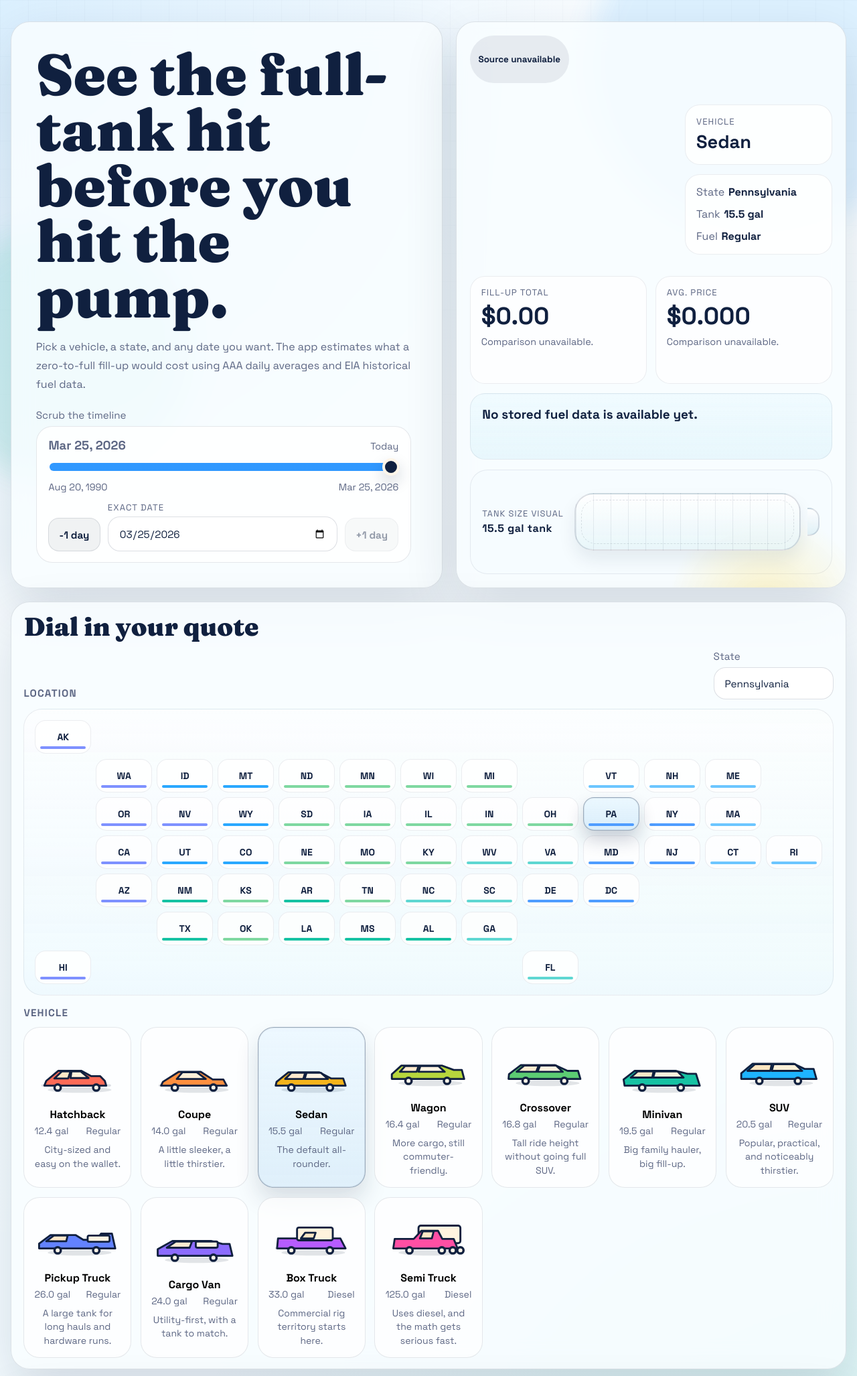
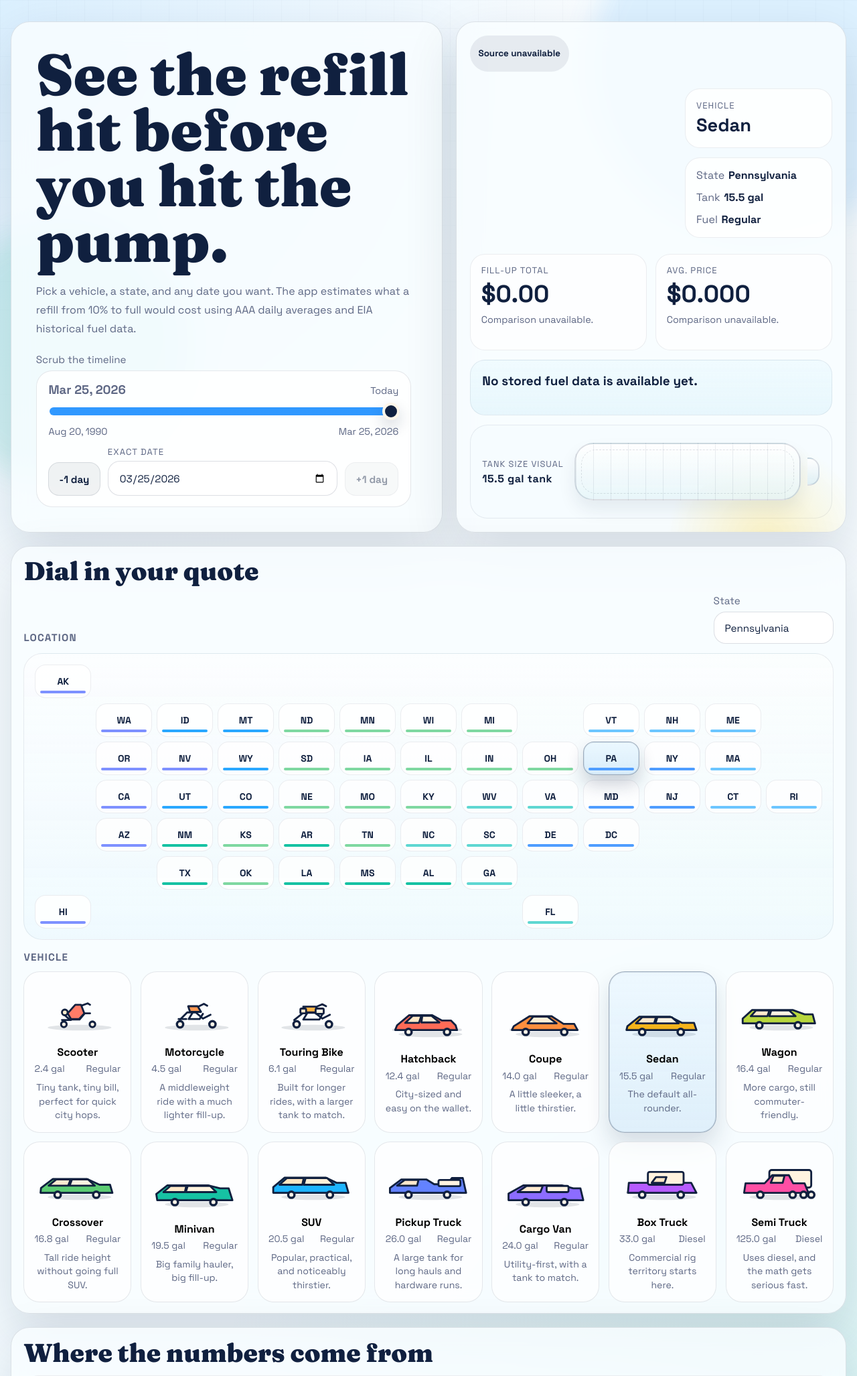
Before and after one commit to dipengupta/tank-candy, a Flask app: page / in a window 1280 px wide. Shown: the top 2054 px of the page at 67% size. Run offline with Flask 3, Linux system fonts and the light colour scheme; data that the repository does not hold is empty; some libraries are stand-ins or nearby versions.

Commit message:
added motorcycles

```diff
--- a/docker-compose.yml
+++ b/docker-compose.yml
@@ -1,14 +1,14 @@
 services:
   web:
     build: .
-    command: flask --app app run --host=0.0.0.0 --port=5000 --debug
+    command: sh /app/container-web.sh
     environment:
       FLASK_DEBUG: "1"
       DATABASE_PATH: /app/runtime-data/fuel_prices.db
       SEED_DATA_PATH: /app/data/seed_fuel_data.json
       APP_TIMEZONE: America/New_York
     ports:
-      - "5000:5000"
+      - "5001:5000"
     volumes:
       - .:/app
       - fuel_data:/app/runtime-data
--- a/fuel_domain.py
+++ b/fuel_domain.py
@@ -169,6 +169,36 @@ class VehicleSpec:
 
 VEHICLES = [
     VehicleSpec(
+        id="scooter",
+        name="Scooter",
+        label="City scooter",
+        tank_capacity=2.4,
+        fuel_type="regular",
+        accent="#ff7c68",
+        tagline="Tiny tank, tiny bill, perfect for quick city hops.",
+        silhouette="scooter",
+    ),
+    VehicleSpec(
+        id="motorcycle",
+        name="Motorcycle",
+        label="Standard bike",
+        tank_capacity=4.5,
+        fuel_type="regular",
+        accent="#ff9852",
+        tagline="A middleweight ride with a much lighter fill-up.",
+        silhouette="motorcycle",
+    ),
+    VehicleSpec(
+        id="touring_bike",
+        name="Touring Bike",
+        label="Touring bike",
+        tank_capacity=6.1,
+        fuel_type="regular",
+        accent="#ffb347",
+        tagline="Built for longer rides, with a larger tank to match.",
+        silhouette="touring_bike",
+    ),
+    VehicleSpec(
         id="hatchback",
         name="Hatchback",
         label="Compact hatch",
--- a/fuel_service.py
+++ b/fuel_service.py
@@ -34,6 +34,9 @@ class QuoteSource:
 
 
 class FuelDataService:
+    STARTING_TANK_LEVEL = 0.10
+    REFILL_SHARE = 1.0 - STARTING_TANK_LEVEL
+
     def __init__(self, repository: FuelRepository):
         self.repository = repository
 
@@ -95,7 +98,8 @@ class FuelDataService:
             requested_date=requested_date,
             fuel_type=fuel_type,
         )
-        total_cost = round(price_info["price_per_gallon"] * vehicle.tank_capacity, 2)
+        gallons_to_fill = vehicle.tank_capacity * self.REFILL_SHARE
+        total_cost = round(price_info["price_per_gallon"] * gallons_to_fill, 2)
 
         return {
             "requestedDate": requested_date.isoformat(),
@@ -106,10 +110,13 @@ class FuelDataService:
             },
             "vehicle": vehicle.as_dict(),
             "fuelType": vehicle.fuel_type,
+            "startingFuelLevel": self.STARTING_TANK_LEVEL,
+            "fillShare": self.REFILL_SHARE,
             "tankCapacityGallons": vehicle.tank_capacity,
+            "gallonsToFill": round(gallons_to_fill, 2),
             "pricePerGallon": price_info["price_per_gallon"],
             "totalCost": total_cost,
-            "headline": self._build_headline(vehicle.name, vehicle.fuel_type, state_code, total_cost),
+            "headline": self._build_headline(vehicle.name, state_code, total_cost),
             "source": price_info["source"].as_dict(),
             "dateNote": price_info["date_note"],
             "isEstimated": price_info["is_estimated"],
@@ -294,12 +301,12 @@ class FuelDataService:
         return max(0.72, min(1.35, multiplier))
 
     @staticmethod
-    def _build_headline(
-        vehicle_name: str, fuel_type: str, state_code: str, total_cost: float
-    ) -> str:
-        label = "fill-up" if fuel_type == "regular" else "diesel fill-up"
+    def _build_headline(vehicle_name: str, state_code: str, total_cost: float) -> str:
         state_name = STATE_INFO[state_code]["name"]
-        return f"A full {vehicle_name.lower()} {label} in {state_name} is about ${total_cost:,.2f}."
+        return (
+            f"Refilling a {vehicle_name.lower()} from 10% to full in "
+            f"{state_name} is about ${total_cost:,.2f}."
+        )
 
     @staticmethod
     def _weekly_note(requested_date: date, target_week: date) -> str:
--- a/static/app.js
+++ b/static/app.js
@@ -391,22 +391,22 @@ function buildHeroSummary(quote, todayQuote) {
     return quote.headline;
   }
 
-  const fillupLabel = quote.fuelType === "diesel" ? "diesel fill-up" : "fill-up";
   const priceDelta = todayQuote.totalCost - quote.totalCost;
   const amount = formatCurrency(Math.abs(priceDelta));
   const requestedDateLabel = formatLongDate(quote.requestedDate);
+  const refillContext = `Refilling a ${quote.vehicle.name.toLowerCase()} from 10% to full in ${quote.requestedState.name}`;
 
   if (Math.abs(priceDelta) < 0.005) {
-    return `A full ${quote.vehicle.name.toLowerCase()} ${fillupLabel} in ${quote.requestedState.name} was about ${formatCurrency(quote.totalCost)} on ${requestedDateLabel}, about the same as today.`;
+    return `${refillContext} was about ${formatCurrency(quote.totalCost)} on ${requestedDateLabel}, about the same as today.`;
   }
 
   const comparisonWord = priceDelta > 0 ? "cheaper" : "more expensive";
-  return `A full ${quote.vehicle.name.toLowerCase()} ${fillupLabel} in ${quote.requestedState.name} was about ${formatCurrency(quote.totalCost)} on ${requestedDateLabel}, about ${amount} ${comparisonWord} than today.`;
+  return `${refillContext} was about ${formatCurrency(quote.totalCost)} on ${requestedDateLabel}, about ${amount} ${comparisonWord} than today.`;
 }
 
 function renderComparison(quote, todayQuote) {
   if (quote.requestedDate === bootstrap.defaults.maxDate) {
-    totalCostDelta.textContent = "This is today's tank total.";
+    totalCostDelta.textContent = "This is today's tank total, assuming the tank starts at 10% full.";
     pricePerGallonDelta.textContent = "This is today's price per gallon.";
     return;
   }
@@ -421,7 +421,7 @@ function renderComparison(quote, todayQuote) {
   const totalDelta = quote.totalCost - todayQuote.totalCost;
 
   pricePerGallonDelta.textContent = buildDeltaLine(gallonDelta, 3, "gallon");
-  totalCostDelta.textContent = buildDeltaLine(totalDelta, 2, "tank");
+  totalCostDelta.textContent = buildDeltaLine(totalDelta, 2, "refill");
 }
 
 function buildHeroBadgeText(quote) {
@@ -453,11 +453,11 @@ function buildDeltaLine(value, decimals, unit) {
   if (Math.abs(value) < 0.005) {
     return unit === "gallon"
       ? "About the same per gallon as today."
-      : "About the same per tank as today.";
+      : "About the same for this refill as today.";
   }
   return unit === "gallon"
     ? `${formatSignedCurrency(value, decimals)}/gal versus today`
-    : `${formatSignedCurrency(value, decimals)} per tank versus today`;
+    : `${formatSignedCurrency(value, decimals)} per refill versus today`;
 }
 
 function formatLongDate(value) {
@@ -525,6 +525,28 @@ function buildVehicleSvg(kind, accent, large = false) {
   `;
 
   const bodies = {
+    scooter: `
+      <circle cx="126" cy="86" r="12" fill="#ffeccc" stroke="${stroke}" stroke-width="8"></circle>
+      <path d="M126 98 L146 116 L188 116 L210 90 L232 90" fill="none" stroke="${stroke}" stroke-width="8" stroke-linecap="round" stroke-linejoin="round"></path>
+      <path d="M170 54 L194 54 L208 90 L186 114 L152 114 L138 90 Z" fill="${accent}" stroke="${stroke}" stroke-width="8" stroke-linejoin="round"></path>
+      <path d="M200 56 L222 48 L232 54" fill="none" stroke="${stroke}" stroke-width="8" stroke-linecap="round" stroke-linejoin="round"></path>
+      <path d="M152 118 L114 118" fill="none" stroke="${stroke}" stroke-width="8" stroke-linecap="round"></path>
+    `,
+    motorcycle: `
+      <path d="M118 116 L148 86 L184 86 L214 112 L246 96" fill="none" stroke="${stroke}" stroke-width="8" stroke-linecap="round" stroke-linejoin="round"></path>
+      <path d="M152 60 L192 60 L206 84 L160 84 Z" fill="${accent}" stroke="${stroke}" stroke-width="8" stroke-linejoin="round"></path>
+      <path d="M198 60 L218 50 L232 58" fill="none" stroke="${stroke}" stroke-width="8" stroke-linecap="round" stroke-linejoin="round"></path>
+      <path d="M170 88 L154 114 L200 114 L214 92" fill="none" stroke="${stroke}" stroke-width="8" stroke-linecap="round" stroke-linejoin="round"></path>
+      <path d="M144 114 L112 114" fill="none" stroke="${stroke}" stroke-width="8" stroke-linecap="round"></path>
+    `,
+    touring_bike: `
+      <path d="M108 118 L146 88 L196 88 L226 112 L258 96" fill="none" stroke="${stroke}" stroke-width="8" stroke-linecap="round" stroke-linejoin="round"></path>
+      <path d="M146 62 L198 62 L214 86 L152 86 Z" fill="${accent}" stroke="${stroke}" stroke-width="8" stroke-linejoin="round"></path>
+      <path d="M202 62 L226 52 L242 60" fill="none" stroke="${stroke}" stroke-width="8" stroke-linecap="round" stroke-linejoin="round"></path>
+      <path d="M162 90 L146 116 L214 116 L226 94" fill="none" stroke="${stroke}" stroke-width="8" stroke-linecap="round" stroke-linejoin="round"></path>
+      <rect x="198" y="70" width="34" height="22" rx="5" fill="#fff4e1" stroke="${stroke}" stroke-width="8"></rect>
+      <rect x="134" y="70" width="24" height="20" rx="5" fill="#ffe7c9" stroke="${stroke}" stroke-width="8"></rect>
+    `,
     hatchback: `
       <path d="M48 112 L98 70 L196 70 L236 92 L274 92 L294 112 L300 132 L40 132 Z" fill="${accent}" stroke="${stroke}" stroke-width="8" stroke-linejoin="round"></path>
       <path d="M114 72 L150 72 L140 102 L82 102 Z" fill="#ffe8c7" stroke="${stroke}" stroke-width="8" stroke-linejoin="round"></path>
@@ -585,8 +607,17 @@ function buildVehicleSvg(kind, accent, large = false) {
     `,
   };
 
-  const frontBumper = kind === "semi" ? "" : `<rect x="28" y="126" width="292" height="10" rx="5" fill="#10203f" opacity="0.14"></rect>`;
-  const standardWheels = kind === "semi" ? "" : `${wheel(96, 140, 18)}${wheel(258, 140, 18)}`;
+  const frontBumper = ["semi", "scooter", "motorcycle", "touring_bike"].includes(kind)
+    ? ""
+    : `<rect x="28" y="126" width="292" height="10" rx="5" fill="#10203f" opacity="0.14"></rect>`;
+  const standardWheels = ["semi", "scooter", "motorcycle", "touring_bike"].includes(kind)
+    ? ""
+    : `${wheel(96, 140, 18)}${wheel(258, 140, 18)}`;
+  const motorcycleWheels = kind === "scooter"
+    ? `${wheel(122, 136, 16)}${wheel(242, 136, 16)}`
+    : ["motorcycle", "touring_bike"].includes(kind)
+      ? `${wheel(118, 136, 18)}${wheel(254, 136, 18)}`
+      : "";
 
   return `
     <svg viewBox="0 0 360 170" width="${width}" height="${height}" role="img" aria-label="${kind}">
@@ -594,6 +625,7 @@ function buildVehicleSvg(kind, accent, large = false) {
       ${bodies[kind]}
       ${frontBumper}
       ${standardWheels}
+      ${motorcycleWheels}
     </svg>
   `;
 }
--- a/templates/index.html
+++ b/templates/index.html
@@ -25,10 +25,10 @@
       <main class="app-frame">
         <section class="hero">
           <div class="hero-copy">
-            <h1>See the full-tank hit before you hit the pump.</h1>
+            <h1>See the refill hit before you hit the pump.</h1>
             <p class="hero-text">
               Pick a vehicle, a state, and any date you want. The app estimates
-              what a zero-to-full fill-up would cost using AAA daily averages
+              what a refill from 10% to full would cost using AAA daily averages
               and EIA historical fuel data.
             </p>
             <label class="input-stack hero-date-picker" for="date-slider">
```
Also changed, not shown: tests/test_fuel_data.py (+30 -0 lines), README.md, 3 other files.
